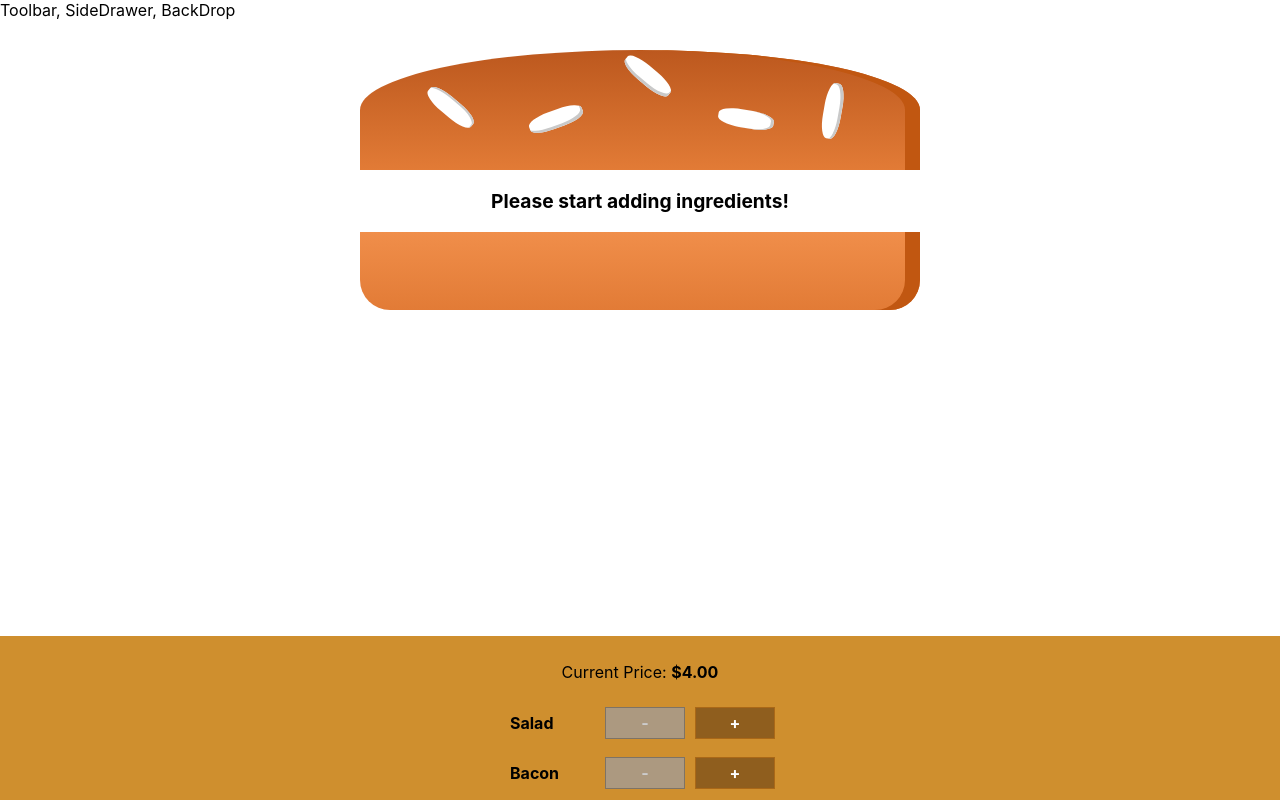
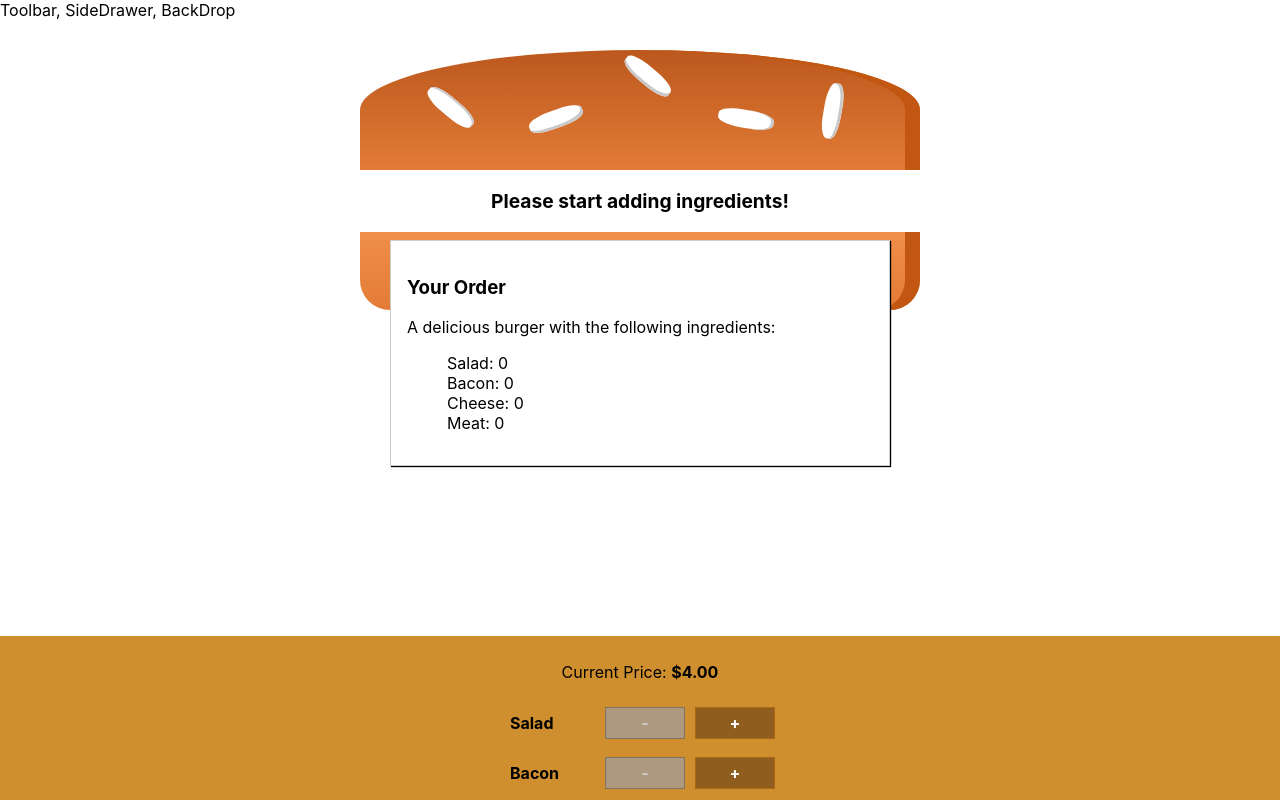
Before and after one commit to dev-bhuptani/burger-builder, a React (Create React App) app: page / in a window 1280 px wide. Shown: the top 800 px of the page. Built offline with nearby package versions, Linux system fonts and the light colour scheme.

Commit message:
Created OrderSummary and Modal components.

```diff
--- /dev/null
+++ b/src/components/Burger/OrderSummary/OrderSummary.js
@@ -0,0 +1,23 @@
+import React from "react";
+import Aux from "../../../hoc/Auxillary";
+
+const OrderSummary = props => {
+    const ingredientSummary = Object.keys(props.ingredients).map(igrd => {
+        return (
+            <li key={igrd} style={{textTransform: "capitalize", listStyle: "none"}}>
+                {igrd}: {props.ingredients[igrd]}
+            </li>
+        );
+    });
+    return (
+        <Aux>
+            <h3>Your Order</h3>
+            <p>A delicious burger with the following ingredients:</p>
+            <ul>
+                {ingredientSummary}
+            </ul>
+        </Aux>
+    );
+}
+
+export default OrderSummary;
--- /dev/null
+++ b/src/components/UI/Modal/Modal.css
@@ -0,0 +1,20 @@
+.Modal {
+    position: fixed;
+    z-index: 500;
+    background-color: white;
+    width: 70%;
+    border: 1px solid #ccc;
+    box-shadow: 1px 1px 1px black;
+    padding: 16px;
+    left: 15%;
+    top: 30%;
+    box-sizing: border-box;
+    transition: all 0.3s ease-out;
+}
+
+@media (min-width: 600px) {
+    .Modal {
+        width: 500px;
+        left: calc(50% - 250px);
+    }
+}
--- /dev/null
+++ b/src/components/UI/Modal/Modal.js
@@ -0,0 +1,10 @@
+import React from "react";
+import "./Modal.css";
+
+const Modal = props => (
+    <div className="Modal">
+        {props.children}
+    </div>
+);
+
+export default Modal;
--- a/src/containers/BurgerBuilder/BurgerBuilder.js
+++ b/src/containers/BurgerBuilder/BurgerBuilder.js
@@ -2,6 +2,8 @@
 import Aux from '../../hoc/Auxillary';
 import Burger from "../../components/Burger/Burger";
 import BuildControls from "../../components/Burger/BuildControls/BuildControls";
+import Modal from "../../components/UI/Modal/Modal";
+import OrderSummary from "../../components/Burger/OrderSummary/OrderSummary";
 
 const INGREDIENT_PRICES = {
     salad: 0.5,
@@ -27,7 +29,6 @@
         for(let ingrd in ingredients) {
             ingrdSum += ingredients[ingrd];
         }
-        console.log(ingredients, ingrdSum);
         this.setState({purchasable: ingrdSum > 0})
     }
 
@@ -56,6 +57,9 @@
 
         return (
             <Aux>
+                <Modal>
+                    <OrderSummary ingredients={this.state.ingredients}/>
+                </Modal>
                 <Burger ingredients={this.state.ingredients}/>
                 <BuildControls
                     addIngredient={this.addIngredientHandler}
```
